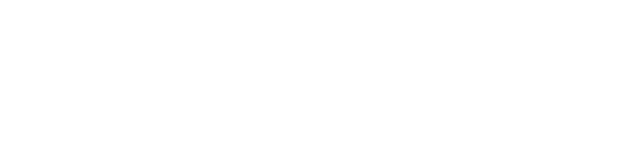
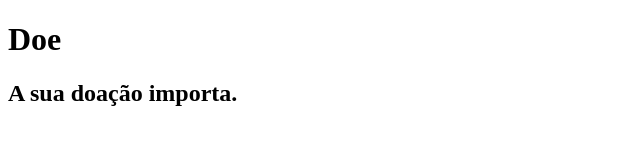
Before and after one commit to AndreVTavares/LaunchApp, a plain HTML site: page idex.html in a window 1280 px wide. Shown: the whole page, without its empty margins (0-640 px from the left). Drawn offline with Linux system fonts and the light colour scheme.

Commit message:
começando arquivo html

```diff
--- a/idex.html
+++ b/idex.html
@@ -1,10 +1,11 @@
 <!DOCTYPE html>
 <html>
     <head>
-
+        <title>Doe Sangue! Doe Vida!</title>
     </head>
     <body>
-
+        <h1>Doe</h1>
+        <h2>A sua doação importa.</h2>
 
     </body>
 
```
